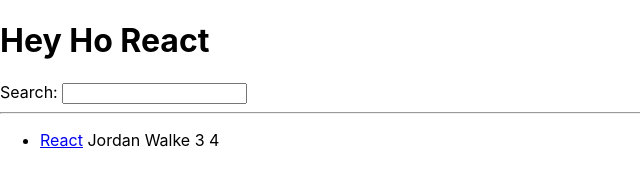
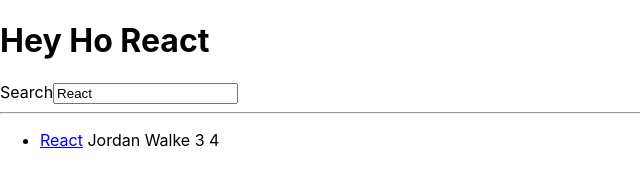
Before and after one commit to EricRicketts/TheRoadToReact, a React (Create React App) app in the folder hacker-stories/: page / in a window 1280 px wide. Shown: the top 172 px of the page, without its empty margins (0-640 px from the left). Built offline with nearby package versions, Linux system fonts and the light colour scheme.

Commit message:
Make the Search component reusable

```diff
--- a/hacker-stories/src/App.js
+++ b/hacker-stories/src/App.js
@@ -21,6 +21,19 @@
     },
 ];
 // below <>, </> pair are react fragments, we could have used <React.Fragment> & </React.Fragment>
+const InputWithLabel = ({id, label, value, type = 'text', onInputChange}) => (
+   <>
+       <label htmlFor={id}>{label}</label>
+       <input
+           id={id}
+           type={type}
+           value={value}
+           onChange={onInputChange}
+       />
+   </>
+);
+
+/*
 const Search = ({search, onSearch}) => (
     <>
         <label htmlFor="search">Search: </label>
@@ -31,6 +44,7 @@
         />
     </>
 );
+ */
 
 const List = ({list}) => (
     <ul>
@@ -76,7 +90,12 @@
     return (
         <div>
             <h1>{getWelcome().greeting} {getWelcome().title}</h1>
-            <Search serach={searchTerm} onSearch={handleSearch} />
+            <InputWithLabel
+                id="search"
+                label="Search"
+                value={searchTerm}
+                onInputChange={handleSearch}
+            />
             <hr/>
             <List list={searchedStories} />
         </div>
```
